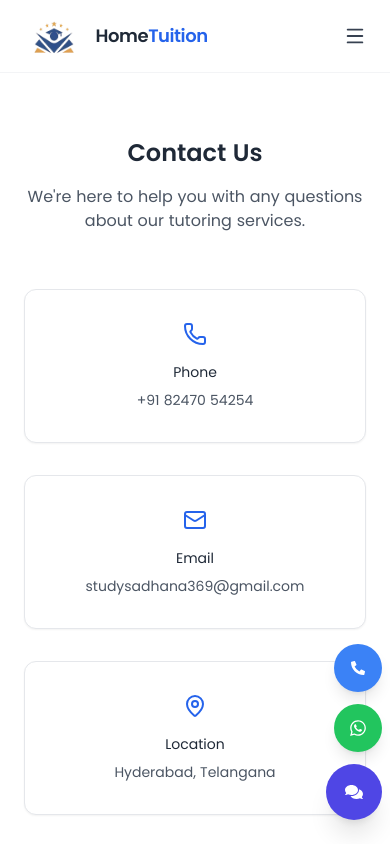
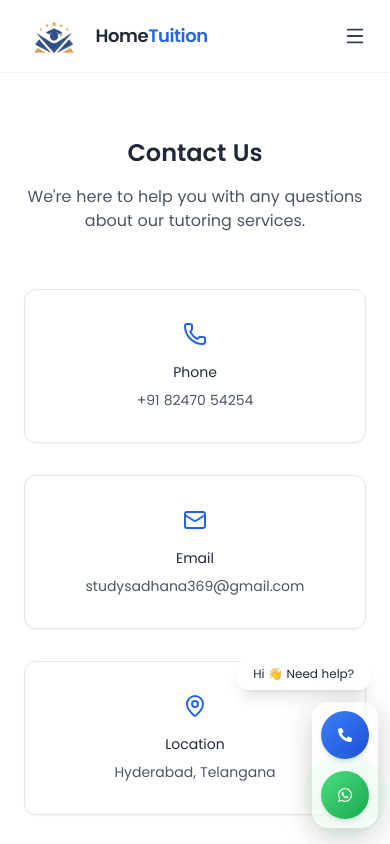
Before and after one commit to DeviVaraprasadDulla/home-tuitions-frontend, a React (Vite) app: page /contact in a window 390 px wide. Shown: the top 844 px of the page. Built offline with nearby package versions, Linux system fonts and the light colour scheme; no server answers.

Commit message:
change floating whatapp and phone

```diff
--- a/src/components/common/FloatingContactUltimate.jsx
+++ b/src/components/common/FloatingContactUltimate.jsx
@@ -1,45 +1,87 @@
-import { useState, useEffect } from "react";
+import { useEffect, useState } from "react";
 import { motion, AnimatePresence } from "framer-motion";
-import { FaWhatsapp, FaPhoneAlt, FaComments } from "react-icons/fa";
+import { FaWhatsapp, FaPhoneAlt } from "react-icons/fa";
 
 const FloatingContactUltimate = () => {
-  const [open, setOpen] = useState(false);
-  const [showBubble, setShowBubble] = useState(false);
-
   const phoneNumber = "8247054254";
   const whatsappNumber = "918247054254";
 
-  // Auto open after 5 seconds
+  const [visible, setVisible] = useState(false);
+  const [showBubble, setShowBubble] = useState(false);
+  const [showBar, setShowBar] = useState(true);
+
+  // Auto show after 2.5 sec
   useEffect(() => {
     const timer = setTimeout(() => {
-      setOpen(true);
+      setVisible(true);
       setShowBubble(true);
-    }, 5000);
-
+    }, 2500);
     return () => clearTimeout(timer);
   }, []);
 
+  // Hide on scroll down, show on scroll up
+  useEffect(() => {
+    let lastScroll = window.scrollY;
+
+    const handleScroll = () => {
+      if (window.scrollY > lastScroll) {
+        setShowBar(false);
+      } else {
+        setShowBar(true);
+      }
+      lastScroll = window.scrollY;
+    };
+
+    window.addEventListener("scroll", handleScroll);
+    return () => window.removeEventListener("scroll", handleScroll);
+  }, []);
+
   return (
-    <motion.div
-      initial={{ x: 120, opacity: 0 }}
-      animate={{ x: 0, opacity: 1 }}
-      transition={{ duration: 0.6 }}
-      className="fixed bottom-6 right-2 z-[999] flex flex-col items-end gap-3"
-    >
-      {/* Contact Buttons */}
-      <AnimatePresence>
-        {open && (
-          <>
+    <AnimatePresence>
+      {visible && showBar && (
+        <motion.div
+          initial={{ y: 100, opacity: 0 }}
+          animate={{ y: 0, opacity: 1 }}
+          exit={{ y: 100, opacity: 0 }}
+          transition={{ type: "spring", stiffness: 120 }}
+          className="fixed bottom-4 right-3 sm:bottom-6 sm:right-5 z-[999] flex flex-col items-end gap-3"
+        >
+          {/* Chat Bubble */}
+          <AnimatePresence>
+            {showBubble && (
+              <motion.div
+                initial={{ opacity: 0, y: 20, scale: 0.8 }}
+                animate={{ opacity: 1, y: 0, scale: 1 }}
+                exit={{ opacity: 0 }}
+                transition={{ delay: 0.3 }}
+                className="bg-white/90 backdrop-blur-md text-gray-800 text-xs sm:text-sm px-4 py-2 rounded-xl shadow-lg mr-2"
+              >
+                Hi 👋 Need help?
+              </motion.div>
+            )}
+          </AnimatePresence>
+
+          {/* Buttons Container */}
+          <div className="flex flex-col gap-3 p-2 rounded-2xl bg-white/10 backdrop-blur-lg shadow-[0_8px_30px_rgba(0,0,0,0.2)] border border-white/20">
             {/* Call */}
             <motion.a
               href={`tel:${phoneNumber}`}
-              initial={{ opacity: 0, y: 20, scale: 0.7 }}
-              animate={{ opacity: 1, y: 0, scale: 1 }}
-              exit={{ opacity: 0, y: 20 }}
-              transition={{ delay: 0.05 }}
-              className="w-12 h-12 rounded-full bg-blue-500 flex items-center justify-center shadow-lg"
+              whileHover={{ scale: 1.1, y: -2 }}
+              whileTap={{ scale: 0.9 }}
+              className="group relative w-12 h-12 sm:w-14 sm:h-14 rounded-full
+              bg-gradient-to-br from-blue-500 to-blue-700
+              flex items-center justify-center shadow-md"
             >
-              <FaPhoneAlt className="text-white text-sm" />
+              <FaPhoneAlt className="text-white text-sm sm:text-lg" />
+
+              {/* Tooltip (desktop only) */}
+              <span
+                className="hidden sm:block absolute right-16 opacity-0 group-hover:opacity-100
+              translate-x-2 group-hover:translate-x-0 transition-all duration-300
+              bg-black text-white text-xs px-3 py-1 rounded-md whitespace-nowrap"
+              >
+                Call Us
+              </span>
             </motion.a>
 
             {/* WhatsApp */}
@@ -47,28 +89,30 @@ const FloatingContactUltimate = () => {
               href={`https://wa.me/${whatsappNumber}`}
               target="_blank"
               rel="noopener noreferrer"
-              initial={{ opacity: 0, y: 20, scale: 0.7 }}
-              animate={{ opacity: 1, y: 0, scale: 1 }}
-              exit={{ opacity: 0, y: 20 }}
-              transition={{ delay: 0.1 }}
-              className="w-12 h-12 rounded-full bg-green-500 flex items-center justify-center shadow-lg"
+              whileHover={{ scale: 1.1, y: -2 }}
+              whileTap={{ scale: 0.9 }}
+              className="group relative w-12 h-12 sm:w-14 sm:h-14 rounded-full
+              bg-gradient-to-br from-green-400 to-green-600
+              flex items-center justify-center shadow-md"
             >
-              <FaWhatsapp className="text-white text-lg" />
+              <FaWhatsapp className="text-white text-base sm:text-xl" />
+
+              {/* Pulse */}
+              <span className="absolute w-full h-full rounded-full bg-green-400 opacity-30 animate-ping"></span>
+
+              {/* Tooltip */}
+              <span
+                className="hidden sm:block absolute right-16 opacity-0 group-hover:opacity-100
+              translate-x-2 group-hover:translate-x-0 transition-all duration-300
+              bg-black text-white text-xs px-3 py-1 rounded-md whitespace-nowrap"
+              >
+                WhatsApp Chat
+              </span>
             </motion.a>
-          </>
-        )}
-      </AnimatePresence>
-
-      {/* Toggle Button */}
-      <motion.button
-        onClick={() => setOpen(!open)}
-        whileHover={{ scale: 1.1 }}
-        whileTap={{ scale: 0.9 }}
-        className="w-14 h-14 rounded-full bg-indigo-600 flex items-center justify-center shadow-xl"
-      >
-        <FaComments className="text-white text-lg" />
-      </motion.button>
-    </motion.div>
+          </div>
+        </motion.div>
+      )}
+    </AnimatePresence>
   );
 };
 
```
